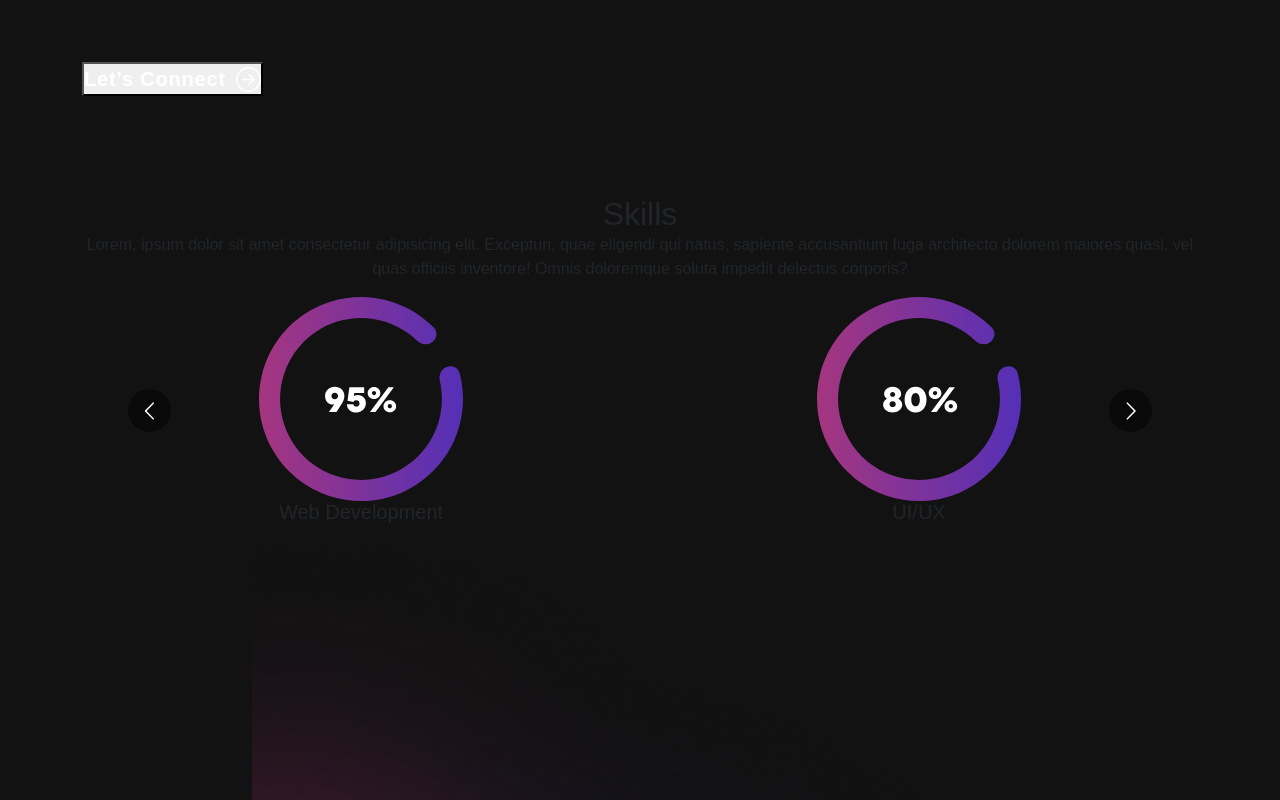
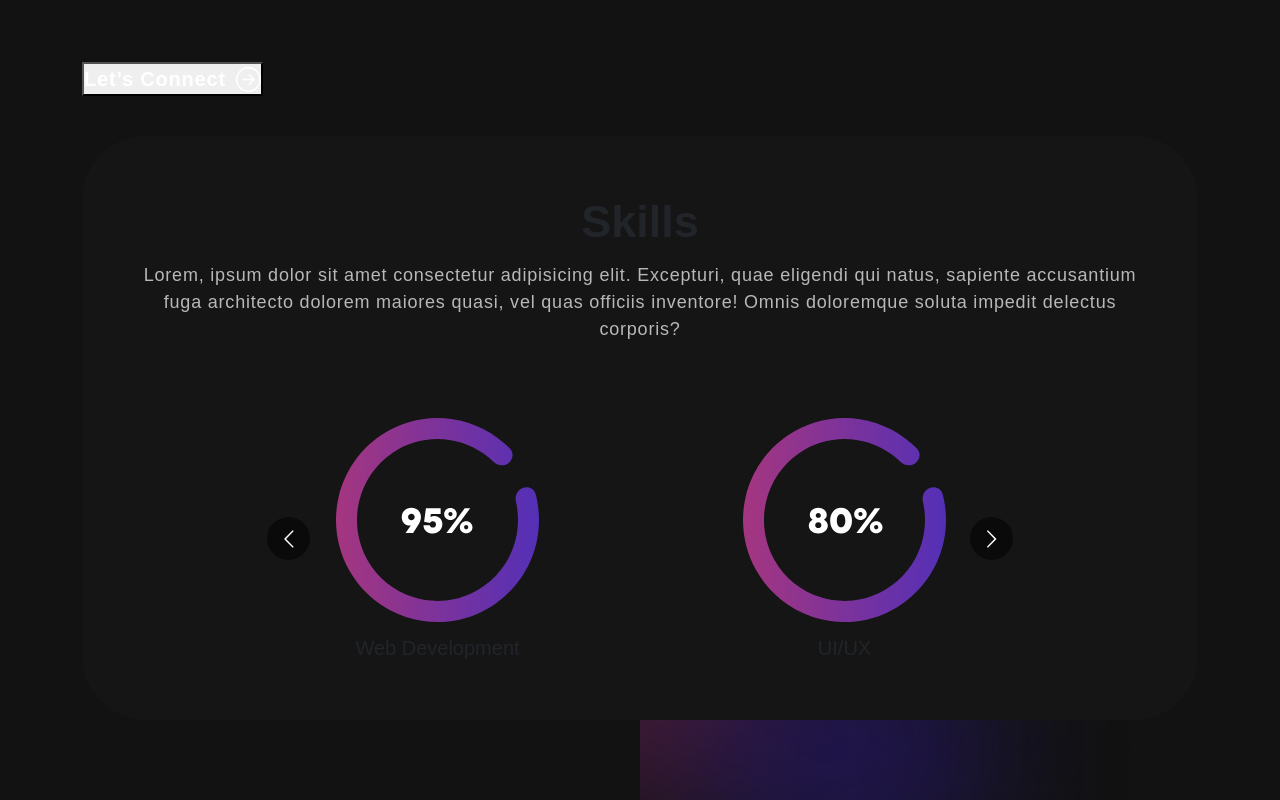
Before and after one commit to OpeDada/portfolio_v2, a React (Create React App) app: page / in a window 1280 px wide. Shown: the part 580-1380 px from the top of the page. Built offline with nearby package versions, Linux system fonts and the light colour scheme.

Commit message:
styled skills section

```diff
--- a/src/App.css
+++ b/src/App.css
@@ -256,6 +256,46 @@
 }
 
 
+/************ Skills Css ************/
+.skill {
+  padding: 0 0 50px 0;
+  position: relative;
+}
+.skill-bx {
+  background: #151515;
+  border-radius: 64px;
+  text-align: center;
+  padding: 60px 50px;
+  margin-top: -60px;
+}
+.skill h2 {
+	font-size: 45px;
+	font-weight: 700;
+}
+.skill p {
+    color: #B8B8B8;
+    font-size: 18px;
+    letter-spacing: 0.8px;
+    line-height: 1.5em;
+    margin: 14px 0 75px 0;
+}
+.skill-slider {
+  width: 80%;
+  margin: 0 auto;
+  position: relative;
+}
+.skill-slider .item img {
+  width: 50%;
+  margin: 0 auto 15px auto;
+}
+.background-image-left {
+  top: 28%;
+  position: absolute;
+  bottom: 0;
+  width: 40%;
+  z-index: -4;
+}
+
 
 .App {
   text-align: center;
```
